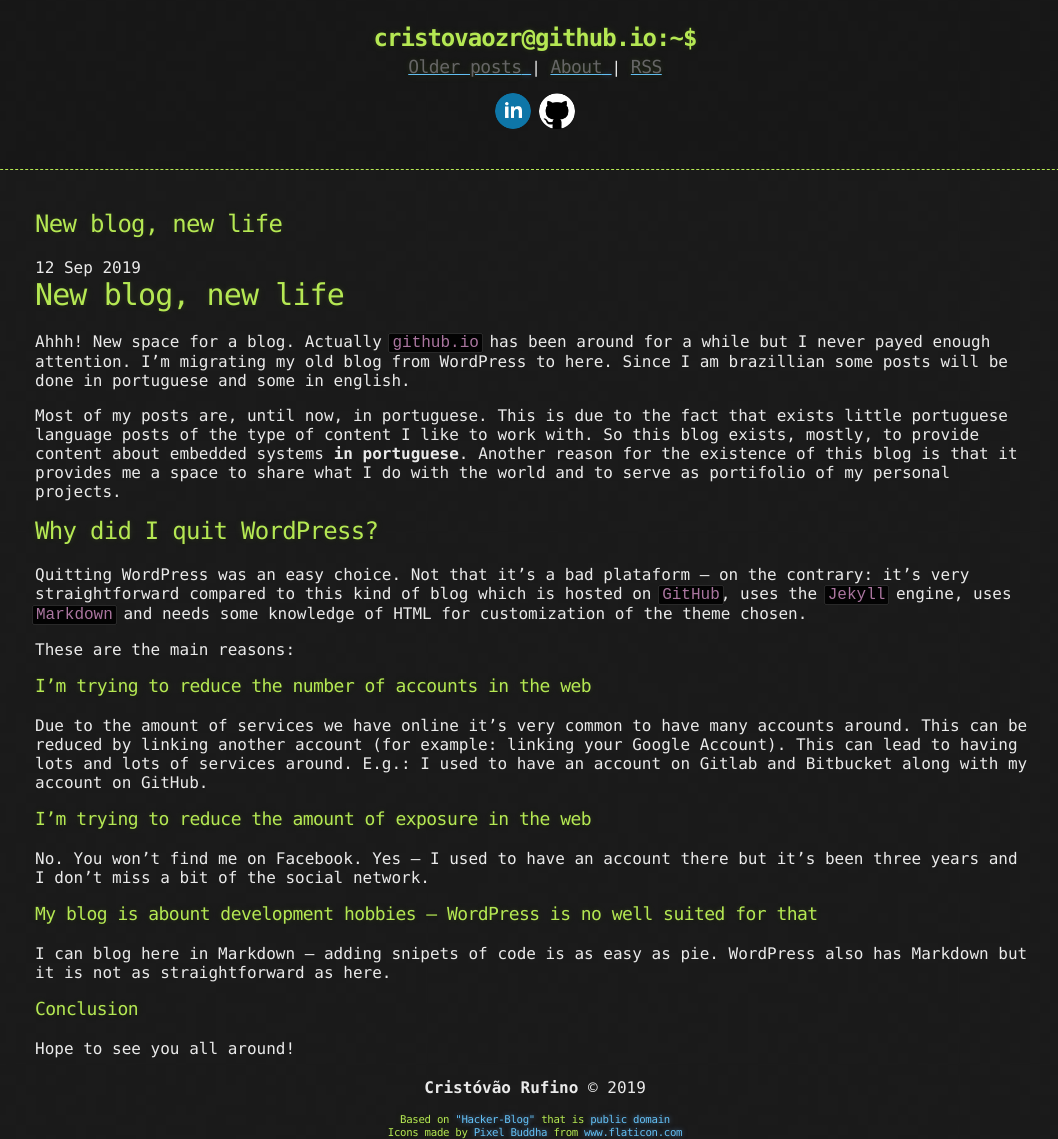
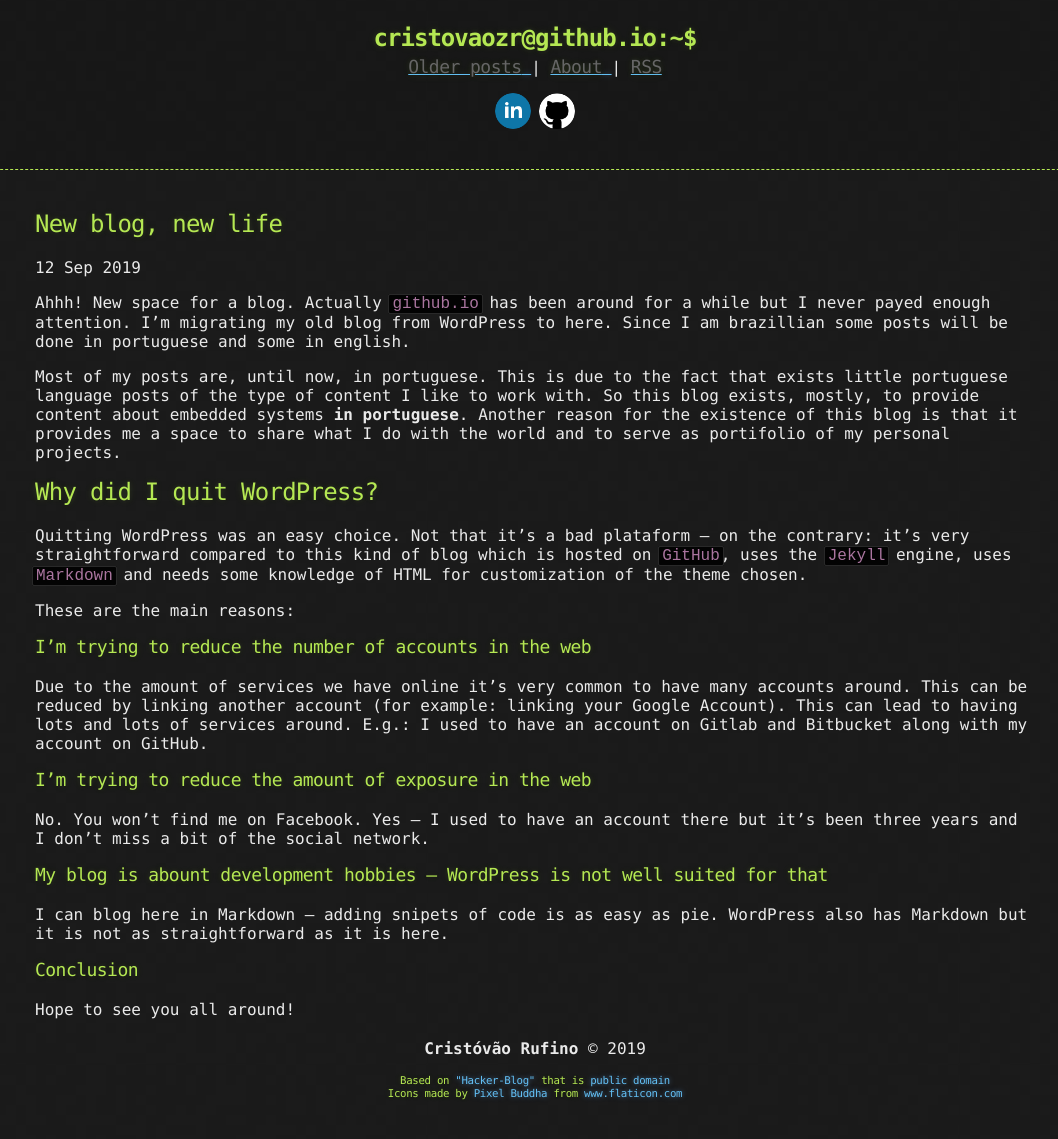
Before and after one commit to cristovaozr/cristovaozr.github.io, a Jekyll site: the page built from _posts/2019-09-12-new-blog-new-life.md, in a window 1280 px wide. Shown: the whole page, without its empty margins (105-1163 px from the left). Built offline with Jekyll 4.4.1, drawn with Linux system fonts in a browser that asks for light colours; after the commit the page ends 1100 px from its top, so only the background shows below that.

Commit message:
Migration of old posts from old blog

```diff
--- a/_posts/2019-09-12-new-blog-new-life.md
+++ b/_posts/2019-09-12-new-blog-new-life.md
@@ -2,8 +2,6 @@
 title: New blog, new life
 published: true
 ---
-
-# New blog, new life
 
 Ahhh! New space for a blog. Actually `github.io` has been around for a while but I never payed enough attention. I'm migrating my old blog from WordPress to here. Since I am brazillian some posts will be done in portuguese and some in english.
 
@@ -23,9 +21,9 @@ Due to the amount of services we have online it's very common to have many accou
 
 No. You won't find me on Facebook. Yes -- I used to have an account there but it's been three years and I don't miss a bit of the social network.
 
-### My blog is abount development hobbies -- WordPress is no well suited for that
+### My blog is abount development hobbies -- WordPress is not well suited for that
 
-I can blog here in Markdown -- adding snipets of code is as easy as pie. WordPress also has Markdown but it is not as straightforward as here.
+I can blog here in Markdown -- adding snipets of code is as easy as pie. WordPress also has Markdown but it is not as straightforward as it is here.
 
 ### Conclusion
 
```
Also changed, not shown: _posts/2013-09-24-Linux-porque-usar.md (added, +28 -0 lines).
